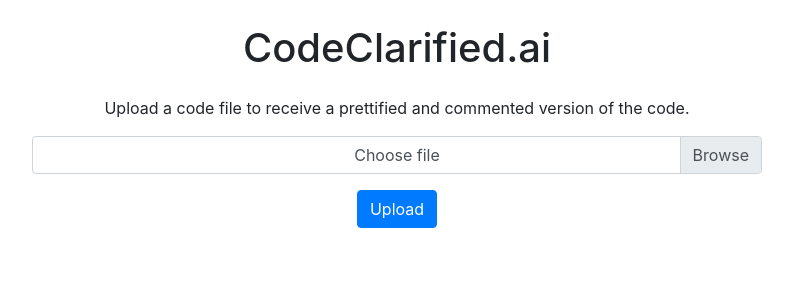
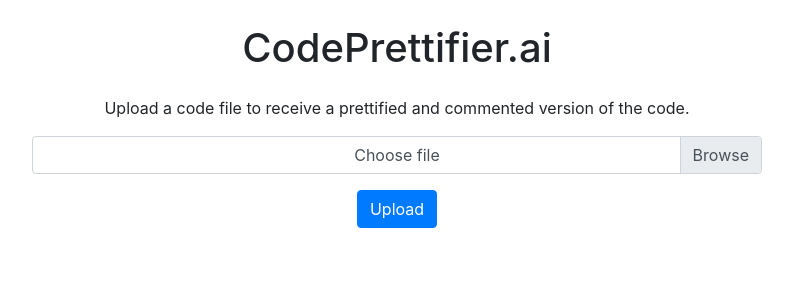
Before and after one commit to chengcli/codeclarified, a Flask app: page / in a window 1280 px wide. Shown: the top 300 px of the page, without its empty margins (243-1036 px from the left). Run offline with Flask 2, Linux system fonts and the light colour scheme; some libraries are stand-ins or nearby versions.

Commit message:
change name to prettifier

```diff
--- a/app.py
+++ b/app.py
@@ -21,6 +21,10 @@
         if code_file and allowed_file(code_file.filename):
             filename = secure_filename(code_file.filename)
             filepath = os.path.join(app.config['UPLOAD_FOLDER'], filename)
+            if os.path.exists(filepath):
+                os.remove(filepath)
+                print(filepath)
+                print(os.path.exists(filepath))
             code_file.save(filepath)
 
         else:
@@ -44,4 +48,4 @@
 
 if __name__ == '__main__':
     #socketio.run(app, debug=True)
-    app.run(debug=True)
+    app.run(debug=False)
--- a/templates/base.html
+++ b/templates/base.html
@@ -14,7 +14,7 @@
     <!-- Custom CSS -->
     <link rel="stylesheet" href="{{ url_for('static', filename='css/main.css') }}">
 
-    <title>CodeClarified.ai</title>
+    <title>CodePrettifier.ai</title>
 </head>
 
 <body>
--- a/templates/index.html
+++ b/templates/index.html
@@ -4,7 +4,7 @@
 <div class="container">
     <div class="row">
         <div class="col-md-8 offset-md-2">
-            <h1 class="text-center my-4">CodeClarified.ai</h1>
+            <h1 class="text-center my-4">CodePrettifier.ai</h1>
             <p class="text-center">Upload a code file to receive a prettified and commented version of the code.</p>
             <form id="upload-form" action="/" method="POST" enctype="multipart/form-data" class="text-center">
                 <div class="custom-file">
```
Also changed, not shown: README.md.
